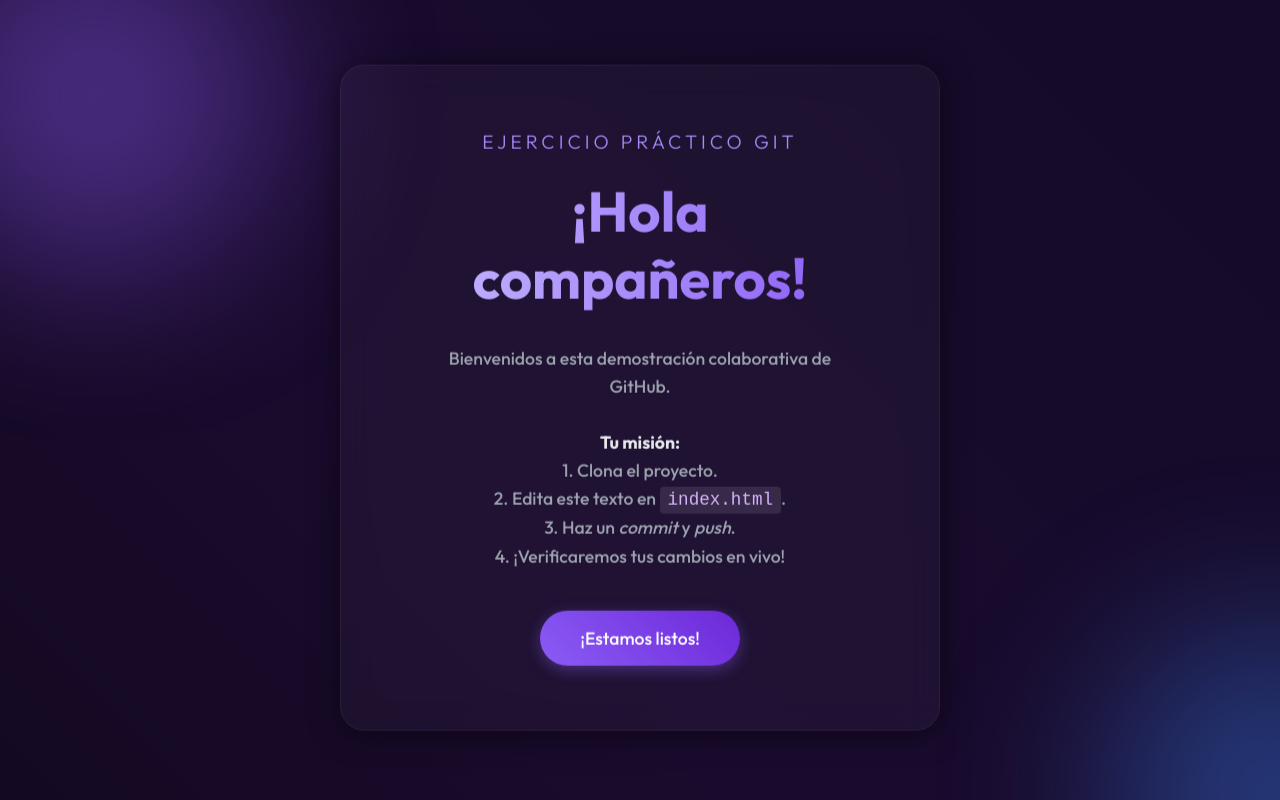
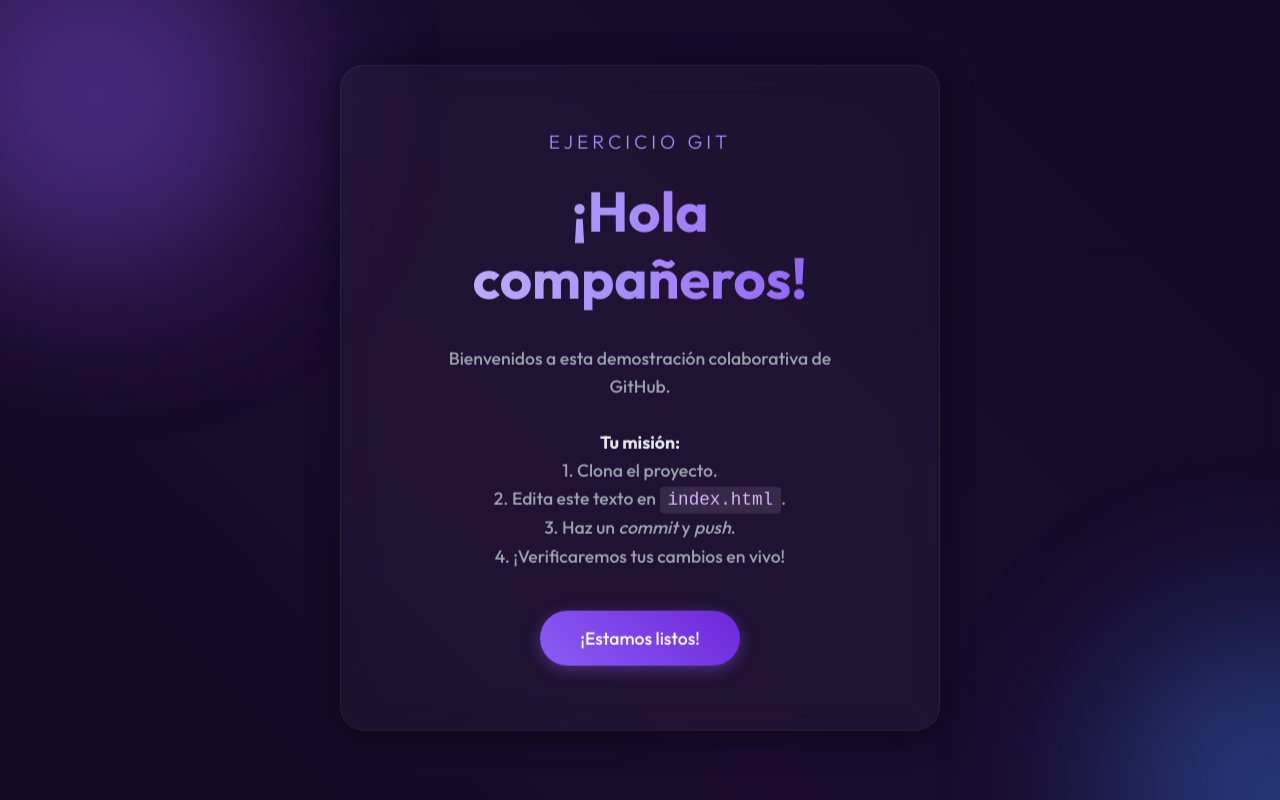
Before and after one commit to andreiugonzalez/EjercicioPresentacion, a website built with Vite: page index.html in a window 1280 px wide. Shown: the top 800 px of the page. Built offline with nearby package versions, Linux system fonts and the light colour scheme.

Commit message:
archivos cargados

```diff
--- a/index.html
+++ b/index.html
@@ -16,7 +16,7 @@
     <main class="container">
         <div class="glass-card">
 
-            <span class="title">Ejercicio Práctico Git</span>
+            <span class="title">Ejercicio Git</span>
 
 
             <h1 class="greeting">¡Hola compañeros! </h1>
```
Also changed, not shown: README.md (added).
